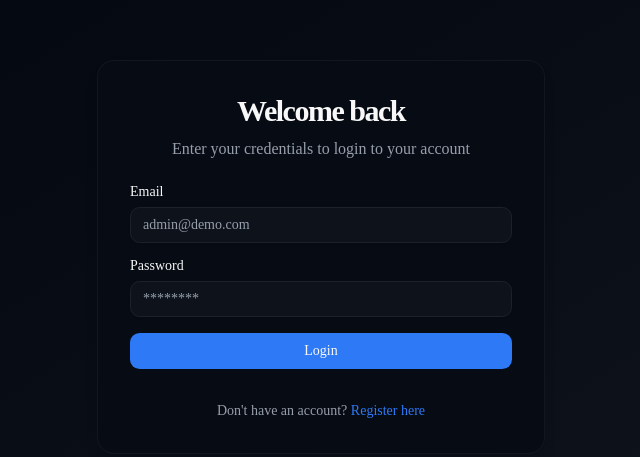
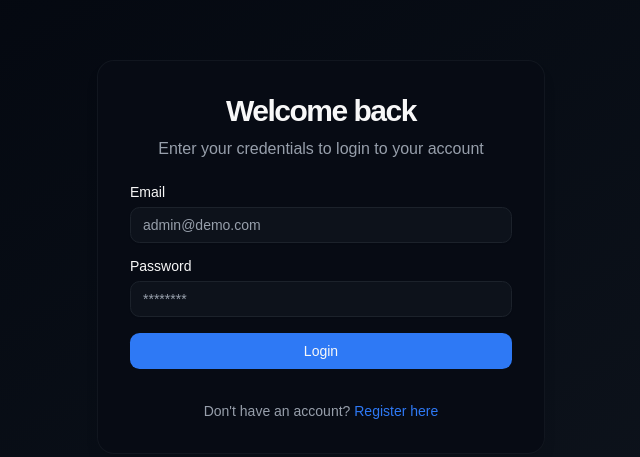
Before and after one commit to mohamed-osamaaa/ElectroPiTask, a Next.js app in the folder client/: page /login in a window 1280 px wide. Shown: the part 143-600 px from the top of the page, without its empty margins (319-959 px from the left). Built offline with nearby package versions, Linux system fonts and the light colour scheme; no server answers.

Commit message:
style: update typography and select component height

```diff
--- a/client/src/app/globals.css
+++ b/client/src/app/globals.css
@@ -7,8 +7,8 @@
 @theme inline {
   --color-background: var(--background);
   --color-foreground: var(--foreground);
-  --font-sans: var(--font-sans);
-  --font-mono: var(--font-geist-mono);
+  --font-sans: var(--font-app-sans);
+  --font-mono: var(--font-app-mono);
   --font-heading: var(--font-sans);
   --color-sidebar-ring: var(--sidebar-ring);
   --color-sidebar-border: var(--sidebar-border);
@@ -49,6 +49,8 @@
 }
 
 :root {
+  --font-app-sans: Arial, Helvetica, sans-serif;
+  --font-app-mono: "Courier New", Courier, monospace;
   --background: oklch(0.99 0.01 260);
   --foreground: oklch(0.15 0.02 260);
   --card: oklch(1 0 0);
--- a/client/src/app/layout.tsx
+++ b/client/src/app/layout.tsx
@@ -1,17 +1,6 @@
 import type { Metadata } from "next";
-import { Geist, Geist_Mono } from "next/font/google";
 import "./globals.css";
 import { Providers } from "./providers";
-
-const geistSans = Geist({
-  variable: "--font-geist-sans",
-  subsets: ["latin"],
-});
-
-const geistMono = Geist_Mono({
-  variable: "--font-geist-mono",
-  subsets: ["latin"],
-});
 
 export const metadata: Metadata = {
   title: "ElectroPi Kanban",
@@ -25,9 +14,7 @@
 }>) {
   return (
     <html lang="en" suppressHydrationWarning>
-      <body
-        className={`${geistSans.variable} ${geistMono.variable} antialiased`}
-      >
+      <body className="antialiased">
         <Providers>
           {children}
         </Providers>
--- a/client/src/components/ui/select.tsx
+++ b/client/src/components/ui/select.tsx
@@ -83,7 +83,7 @@
         <SelectPrimitive.Popup
           data-slot="select-content"
           data-align-trigger={alignItemWithTrigger}
-          className={cn("relative isolate z-50 max-h-(--available-height) w-(--anchor-width) min-w-36 origin-(--transform-origin) overflow-x-hidden overflow-y-auto rounded-lg bg-popover text-popover-foreground shadow-md ring-1 ring-foreground/10 duration-100 data-[align-trigger=true]:animate-none data-[side=bottom]:slide-in-from-top-2 data-[side=inline-end]:slide-in-from-left-2 data-[side=inline-start]:slide-in-from-right-2 data-[side=left]:slide-in-from-right-2 data-[side=right]:slide-in-from-left-2 data-[side=top]:slide-in-from-bottom-2 data-open:animate-in data-open:fade-in-0 data-open:zoom-in-95 data-closed:animate-out data-closed:fade-out-0 data-closed:zoom-out-95", className )}
+          className={cn("relative isolate z-50 max-h-64 w-(--anchor-width) min-w-36 origin-(--transform-origin) overflow-x-hidden overflow-y-auto rounded-lg bg-popover text-popover-foreground shadow-md ring-1 ring-foreground/10 duration-100 data-[align-trigger=true]:animate-none data-[side=bottom]:slide-in-from-top-2 data-[side=inline-end]:slide-in-from-left-2 data-[side=inline-start]:slide-in-from-right-2 data-[side=left]:slide-in-from-right-2 data-[side=right]:slide-in-from-left-2 data-[side=top]:slide-in-from-bottom-2 data-open:animate-in data-open:fade-in-0 data-open:zoom-in-95 data-closed:animate-out data-closed:fade-out-0 data-closed:zoom-out-95", className )}
           {...props}
         >
           <SelectScrollUpButton />
```
